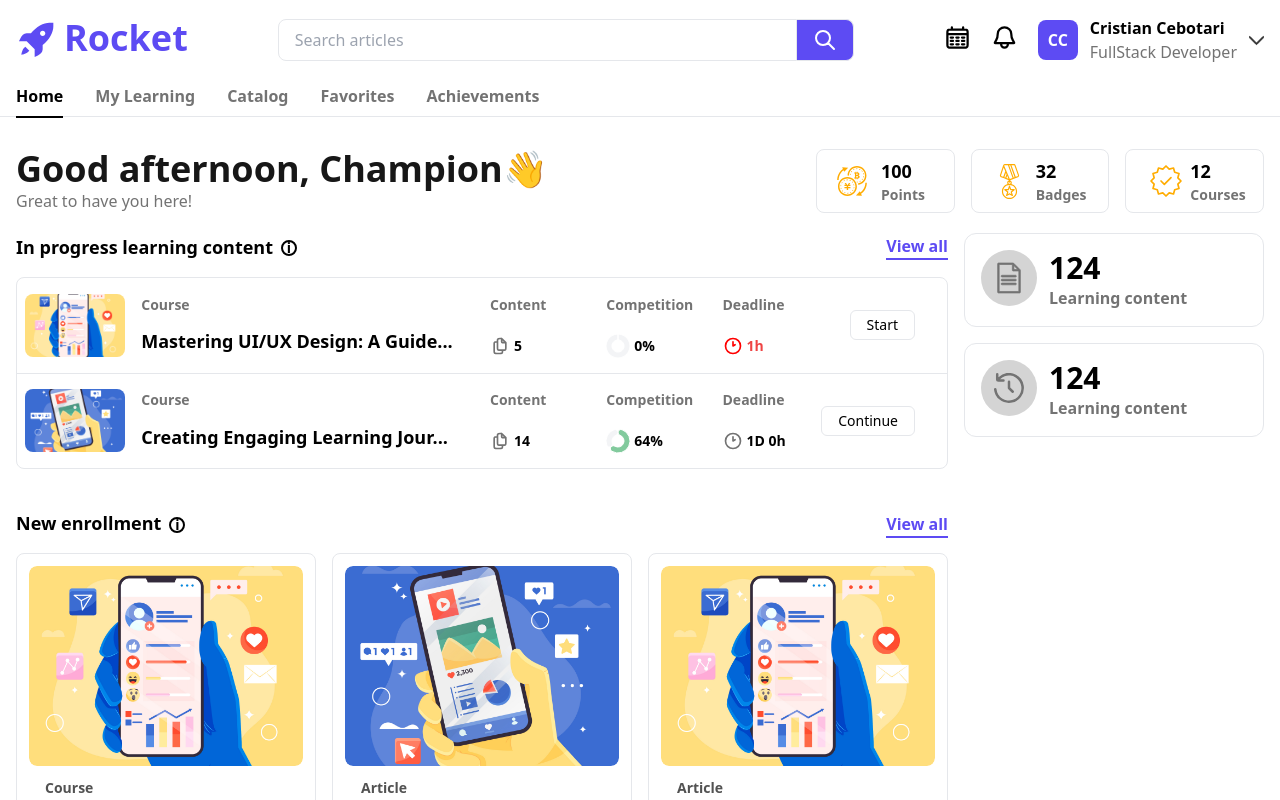
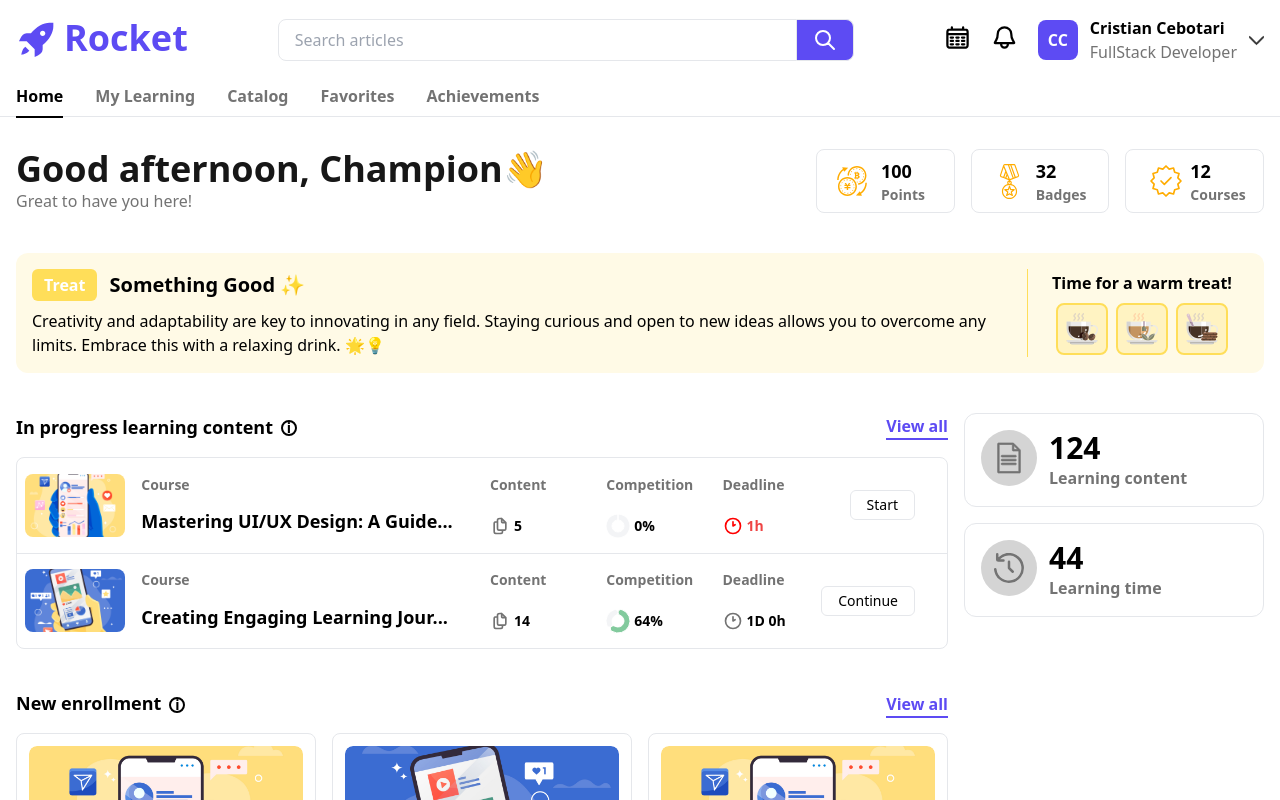
Before and after one commit to Eravity/Rocket.dev, a Next.js app: page / in a window 1280 px wide. Shown: the top 800 px of the page. Built offline with nearby package versions, Linux system fonts and the light colour scheme.

Commit message:
Modifiy space between sections

```diff
--- a/src/app/_components/CourseAside.tsx
+++ b/src/app/_components/CourseAside.tsx
@@ -6,7 +6,7 @@ export default function CourseAside() {
   return (
     <div className="col-span-1 flex flex-col gap-4">
       <CourseData icon={<ArticleIcon />} value={124} label={'Learning content'}/>
-      <CourseData icon={<Time />} value={124} label={'Learning content'}/>
+      <CourseData icon={<Time />} value={44} label={'Learning time'}/>
     </div>
   );
 }
--- a/src/app/page.tsx
+++ b/src/app/page.tsx
@@ -3,24 +3,24 @@ import InProgressContent from "./_components/InProgressContent";
 import NewEnrollment from "./_components/NewEnrollment";
 import Stats from "./_components/Stats";
 import CourseAside from "./_components/CourseAside";
-// import Treat from "./_components/Treat";
+import Treat from "./_components/Treat";
 
 export default function Home() {
   return (
-    <main className="flex flex-col md:space-y-5">
+    <main className="flex flex-col md:space-y-10">
       <div className="flex flex-col md:flex-row justify-between items-center space-y-6 md:space-y-0">
         <div className="w-full flex justify-center md:justify-start">
           <Greeting />
         </div>
         <Stats />
       </div>
-      {/* <Treat /> */}
+      <Treat />
       <div className="grid grid-cols-4 gap-4">
         <div className="col-span-3 grid gap-10">
           <InProgressContent />
           <NewEnrollment />
         </div>
-        <CourseAside/>
+        <CourseAside />
       </div>
     </main>
   );
```
Also changed, not shown: src/app/_components/Treat.tsx (+13 -20 lines).
